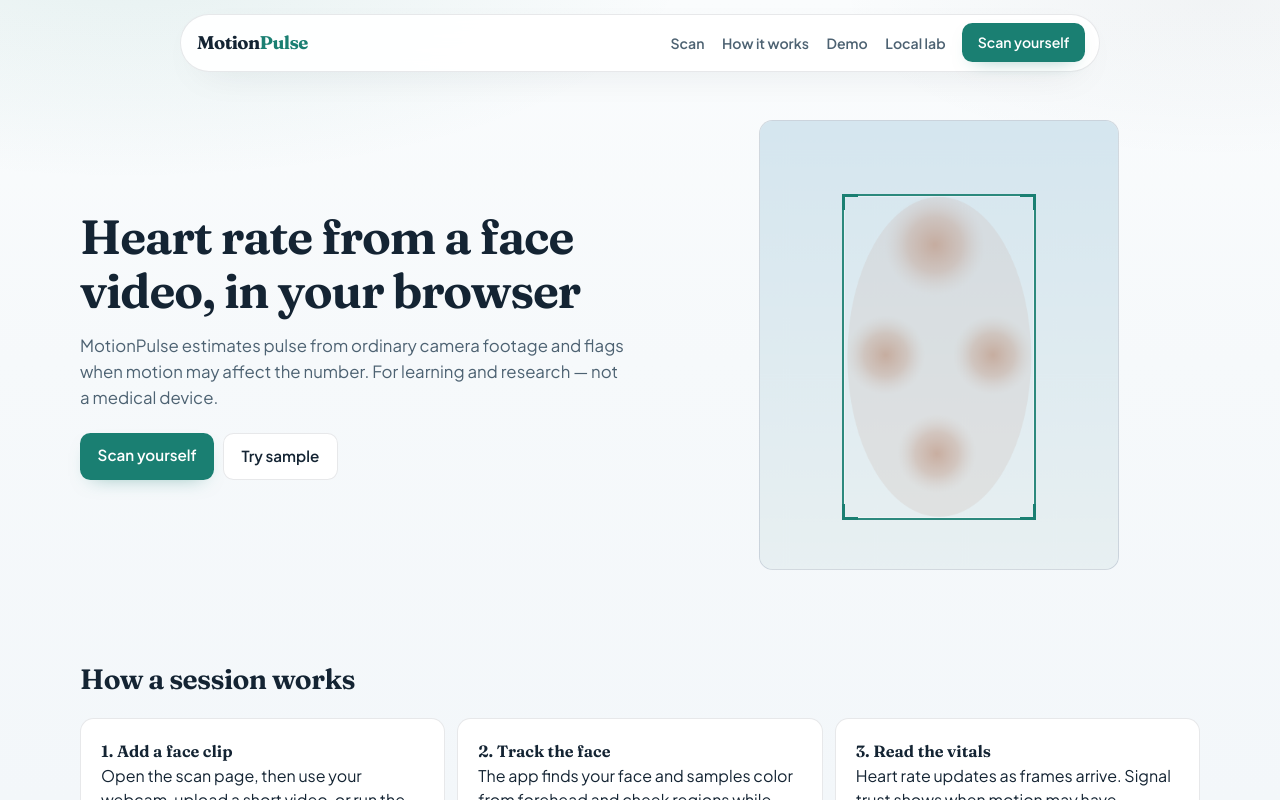
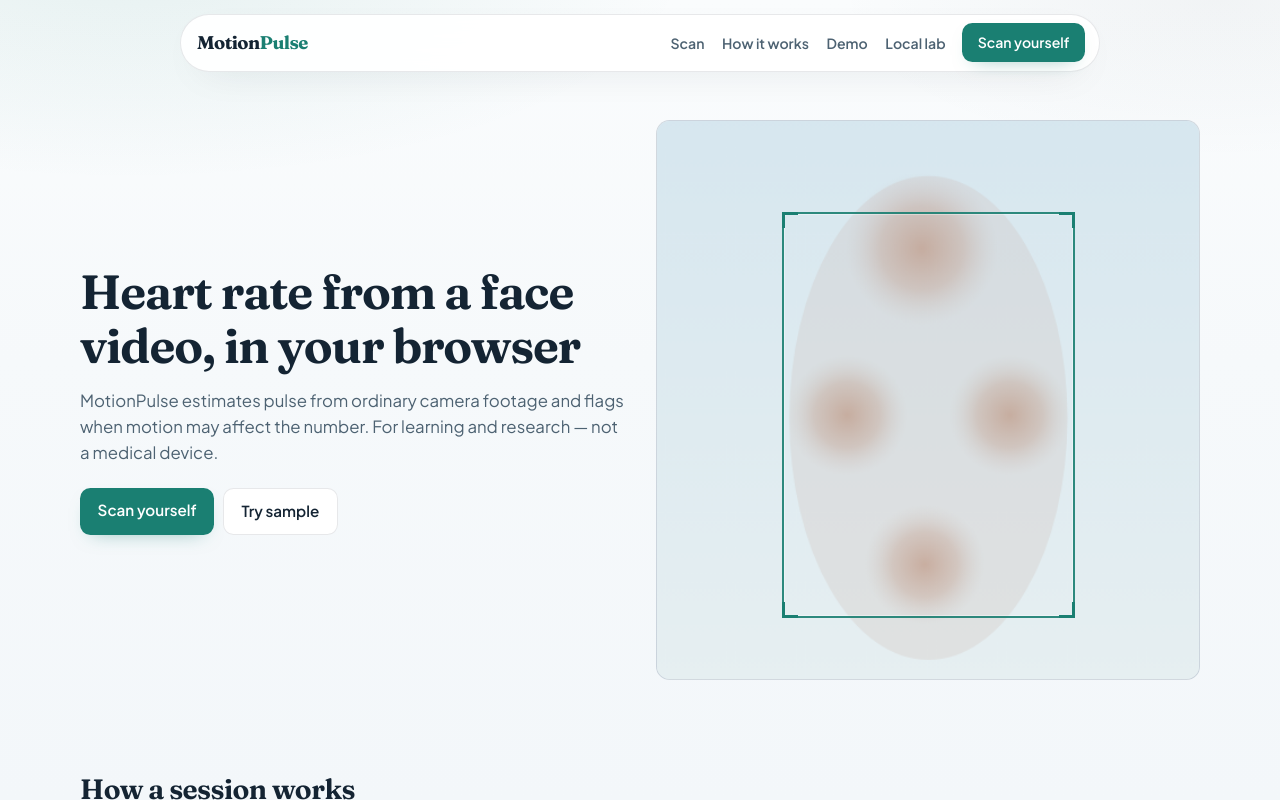
Before and after one commit to bitraveneth/motionpulse-rppg, a React (Vite) app: page / in a window 1280 px wide. Shown: the top 800 px of the page. Built offline with nearby package versions, Linux system fonts and the light colour scheme; no server answers.

Commit message:
Home hero: fill right column with 4:5 preview frame
Remove the capped width and auto margin that left dead space beside the
hero video on desktop. Keep full-width frame in the grid column and
slightly more foot padding for full-page marketing captures.

```diff
--- a/src/site-layout.css
+++ b/src/site-layout.css
@@ -729,8 +729,9 @@
 
   @media (min-width: 900px) {
     .home-hero-inner {
-      grid-template-columns: minmax(0, 1fr) minmax(0, 0.95fr);
-      gap: 3rem;
+      grid-template-columns: minmax(0, 1fr) minmax(0, 1fr);
+      gap: 2rem;
+      align-items: center;
     }
   }
 
@@ -778,14 +779,15 @@
   .home-hero-visual {
     position: relative;
     min-width: 0;
+    width: 100%;
     max-width: 100%;
   }
 
   .home-hero-frame {
     position: relative;
     width: 100%;
-    max-width: 360px;
-    margin: 0 auto;
+    max-width: 100%;
+    margin: 0;
     border-radius: 0.85rem;
     overflow: hidden;
     background: linear-gradient(165deg, #e8eef3 0%, #dfe8ef 100%);
@@ -794,11 +796,27 @@
     aspect-ratio: 4 / 5;
   }
 
+  @media (min-width: 900px) {
+    .home-hero-visual {
+      justify-self: stretch;
+      align-self: center;
+      width: 100%;
+    }
+
+    .home-hero-frame {
+      width: 100%;
+      max-width: 100%;
+      margin: 0;
+      max-height: min(72vh, 560px);
+      height: auto;
+    }
+  }
+
   .home-hero-canvas {
     display: block;
     width: 100%;
     height: 100%;
-    object-fit: contain;
+    object-fit: cover;
   }
 
   .home-hero-roi {
@@ -959,6 +977,10 @@
 
   .home-page .site-section {
     padding: 2.5rem 1.25rem;
+  }
+
+  .home-page .site-foot {
+    padding-bottom: 2rem;
   }
 
   /* —— Scan page —— */
```
